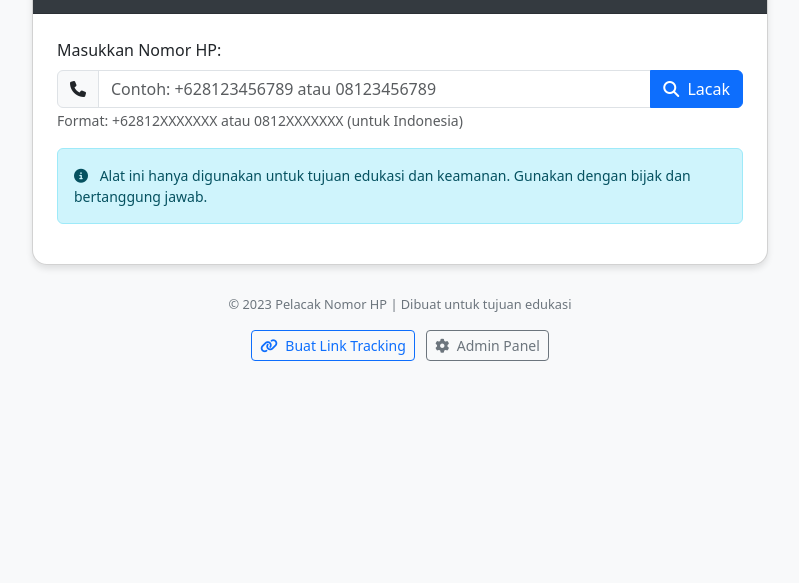
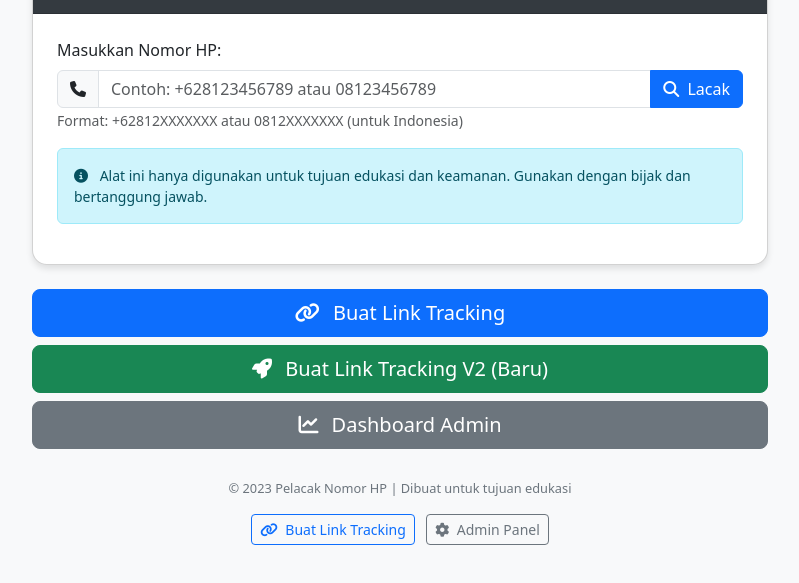
Before and after one commit to hersariz/melacak-nohp-serverless, a website: page public/index.html in a window 1280 px wide. Shown: the part 123-706 px from the top of the page, without its empty margins (240-1039 px from the left). Drawn offline with nearby package versions, Linux system fonts and the light colour scheme.

Commit message:
Menambahkan link ke halaman create-link versi baru di halaman utama

```diff
--- a/public/index.html
+++ b/public/index.html
@@ -117,6 +117,18 @@
                     </div>
                 </div>
 
+                <div class="d-grid gap-2 mt-4">
+                    <a href="/create-link.html" class="btn btn-primary btn-lg">
+                        <i class="fas fa-link me-2"></i> Buat Link Tracking
+                    </a>
+                    <a href="/v2/create-link.html" class="btn btn-success btn-lg">
+                        <i class="fas fa-rocket me-2"></i> Buat Link Tracking V2 (Baru)
+                    </a>
+                    <a href="/admin.html" class="btn btn-secondary btn-lg">
+                        <i class="fas fa-chart-line me-2"></i> Dashboard Admin
+                    </a>
+                </div>
+
                 <div class="footer text-center">
                     <p>© 2023 Pelacak Nomor HP | Dibuat untuk tujuan edukasi</p>
                     <div class="mt-2">
```
